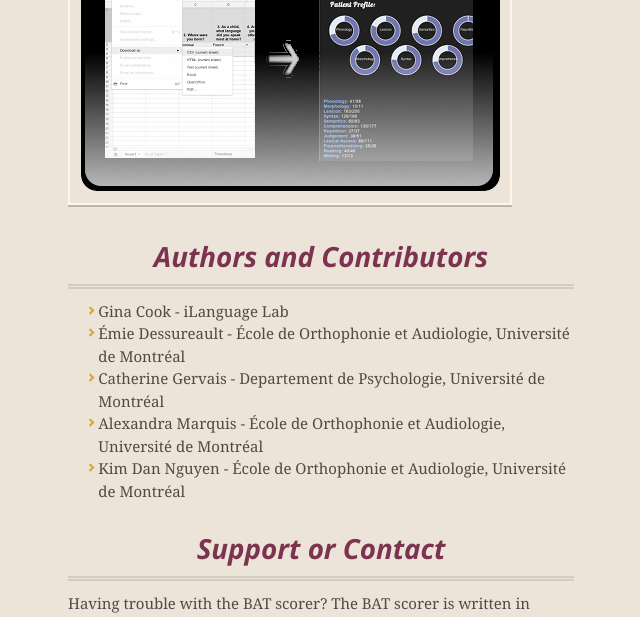
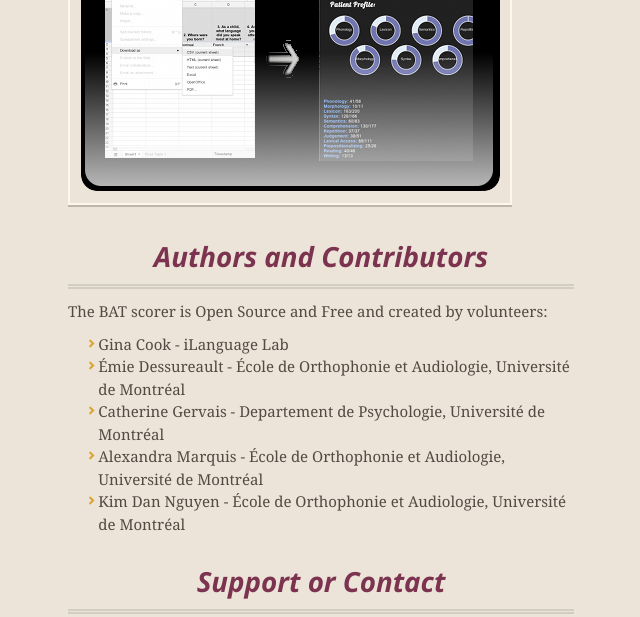
Before and after one commit to BilingualAphasia/BilingualAphasiaTestScorer, a plain HTML site: page index.html in a window 1280 px wide. Shown: the part 1121-1738 px from the top of the page, without its empty margins (319-959 px from the left). Drawn offline with nearby package versions, Linux system fonts and the light colour scheme.

Commit message:
added note abotu open source

```diff
--- a/index.html
+++ b/index.html
@@ -66,6 +66,8 @@
 
 <h3>Authors and Contributors</h3>
 
+<p>The BAT scorer is Open Source and Free and created by volunteers:
+
 <ul>
   <li>Gina Cook - iLanguage Lab</li>
   <li>Émie Dessureault - École de Orthophonie et Audiologie, Université de Montréal</li>
```
